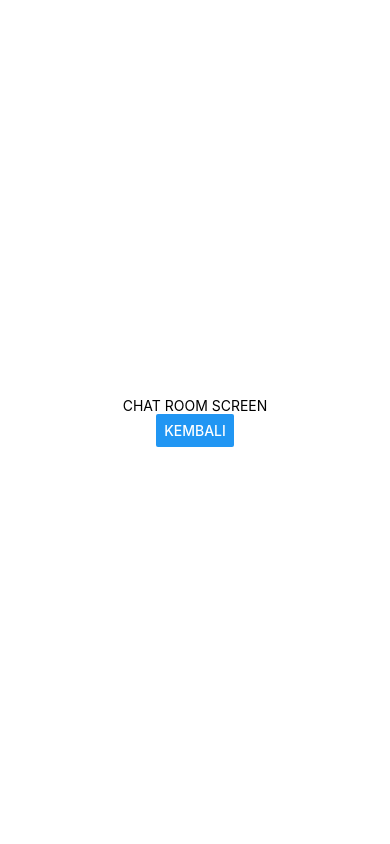
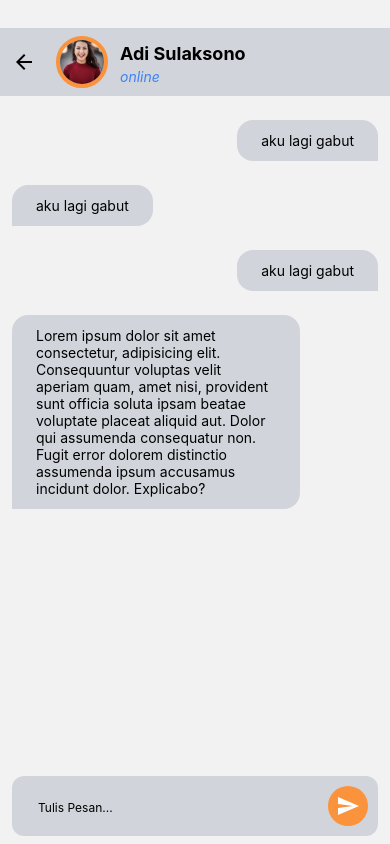
Before and after one commit to adislksn/finally, a React Native app: screen /ChatRoom in a window 390 px wide. Built offline with nearby package versions, Linux system fonts and the light colour scheme.

Commit message:
navigasi maps screen

```diff
--- /dev/null
+++ b/src/component/LeftChat.jsx
@@ -0,0 +1,23 @@
+import {
+  View, Text, StyleSheet,
+} from 'react-native';
+
+function LeftChat(props) {
+  const dataChat = props;
+  return (
+    <View className="items-baseline" style={styles.ChatBox}>
+      <View className="mt-6 ml-3 px-6 py-3 bg-gray-300 rounded-t-2xl rounded-br-2xl">
+        <Text className="">{dataChat.Text}</Text>
+
+      </View>
+    </View>
+
+  );
+}
+const styles = StyleSheet.create({
+  ChatBox: {
+    maxWidth: 300,
+  },
+});
+
+export default LeftChat;
--- /dev/null
+++ b/src/component/RightChat.jsx
@@ -0,0 +1,19 @@
+import {
+  View, Text,
+} from 'react-native';
+
+function RightChat(props) {
+  const dataChat = props;
+  return (
+    <View className="items-end mt-6 mr-3">
+      <View className="items-baseline">
+        <View className=" px-6 py-3 bg-gray-300 rounded-t-2xl rounded-bl-2xl">
+          <Text className="">{dataChat.Text}</Text>
+        </View>
+      </View>
+    </View>
+
+  );
+}
+
+export default RightChat;
--- a/src/screens/ChatRoom.jsx
+++ b/src/screens/ChatRoom.jsx
@@ -1,9 +1,15 @@
 import {
-  StyleSheet, Text, View, Button,
+  Text, View, Image, SafeAreaView, StatusBar, TouchableOpacity, ScrollView, TextInput,
 } from 'react-native';
+import { MaterialIcons } from '@expo/vector-icons';
+// import React, { useState } from 'react';
+import RightChat from '../component/RightChat';
+import LeftChat from '../component/LeftChat';
 
 function ChatRoom(props) {
   const { navigation } = props;
+
+  // const [value, setValue] = useState;
 
   // Handle press events.
   const press = {
@@ -13,20 +19,40 @@ function ChatRoom(props) {
   };
 
   return (
-    <View style={styles.container}>
-      <Text>CHAT ROOM SCREEN</Text>
-      <Button title="Kembali" onPress={() => press.toHome()} />
-    </View>
+    <SafeAreaView className="h-screen">
+      <StatusBar style="auto" />
+      <View className=" flex-row justify-start items-center bg-gray-300 mt-7 py-2">
+        <TouchableOpacity className="pl-3" onPress={() => press.toHome()}>
+          <MaterialIcons name="arrow-back" size={24} color="black" />
+        </TouchableOpacity>
+        <View className=" pl-5 flex-row items-center gap-x-3">
+          <View className="rounded-full border-orange-400 border-4">
+            <Image className="w-11 h-11 rounded-full " source={require('../assets/image2.png')} />
+          </View>
+          <View>
+            <Text className="font-bold text-lg">Adi Sulaksono</Text>
+            <Text className="text-blue-500 italic">online</Text>
+          </View>
+        </View>
+      </View>
+      <ScrollView className="">
+        <RightChat Text="aku lagi gabut" />
+        <LeftChat Text="aku lagi gabut" />
+        <RightChat Text="aku lagi gabut" />
+        <LeftChat Text="Lorem ipsum dolor sit amet consectetur, adipisicing elit. Consequuntur voluptas velit aperiam quam, amet nisi, provident sunt officia soluta ipsam beatae voluptate placeat aliquid aut. Dolor qui assumenda consequatur non. Fugit error dolorem distinctio assumenda ipsum accusamus incidunt dolor. Explicabo?" />
+      </ScrollView>
+
+      <View className="absolute z-50 bottom-0 px-3 py-2 w-full">
+        <View className="flex-row justify-between items-center bg-gray-300 p-2.5 rounded-xl">
+          <TextInput className="pl-4 placeholder:text-xs placeholder:text-black" placeholder="Tulis Pesan..." />
+          {/* <View className=" h-10 bg-black" /> */}
+          <TouchableOpacity className="p-2 bg-orange-400 rounded-full ">
+            <MaterialIcons name="send" size={24} color="white" />
+          </TouchableOpacity>
+        </View>
+      </View>
+    </SafeAreaView>
   );
 }
 
-const styles = StyleSheet.create({
-  container: {
-    flex: 1,
-    backgroundColor: '#fff',
-    alignItems: 'center',
-    justifyContent: 'center',
-  },
-});
-
 export default ChatRoom;
```
